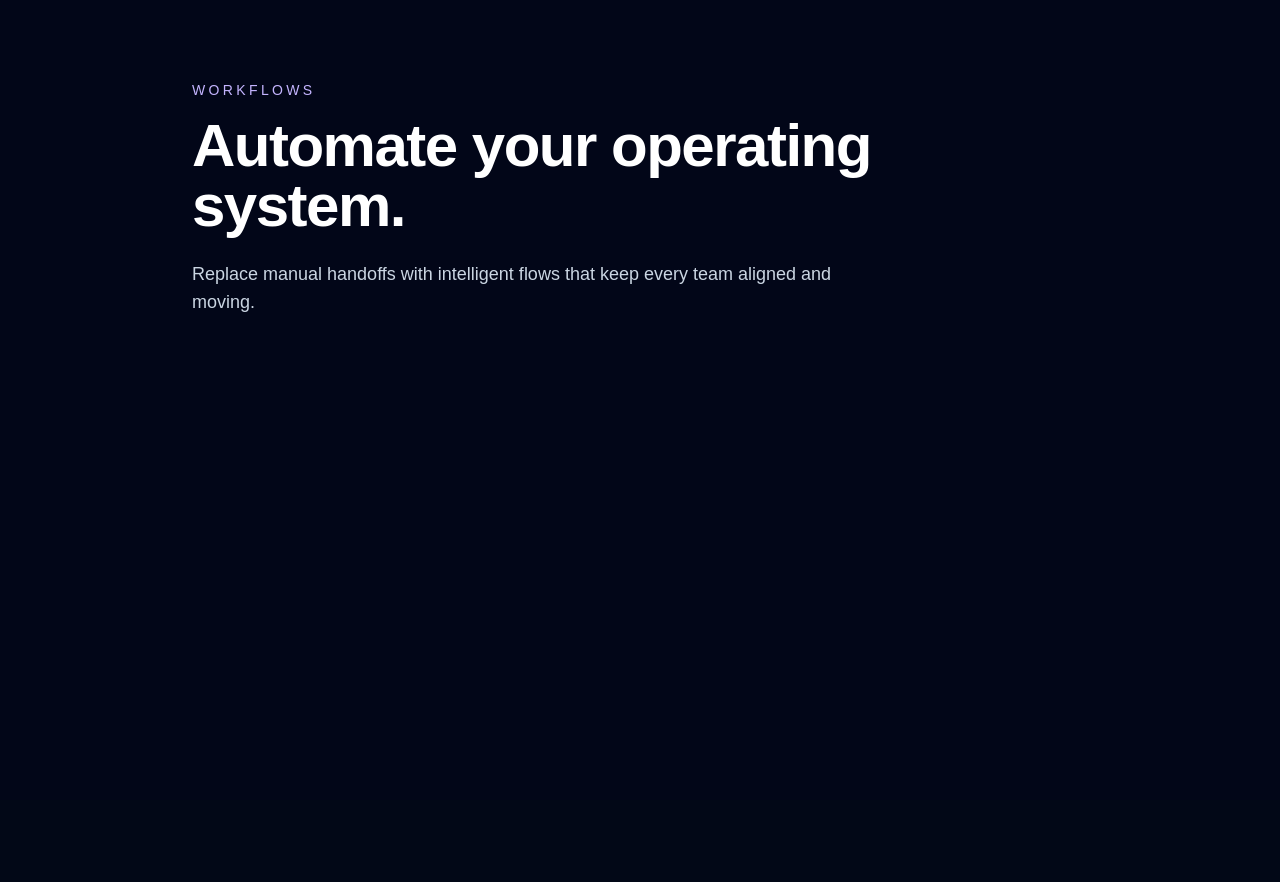
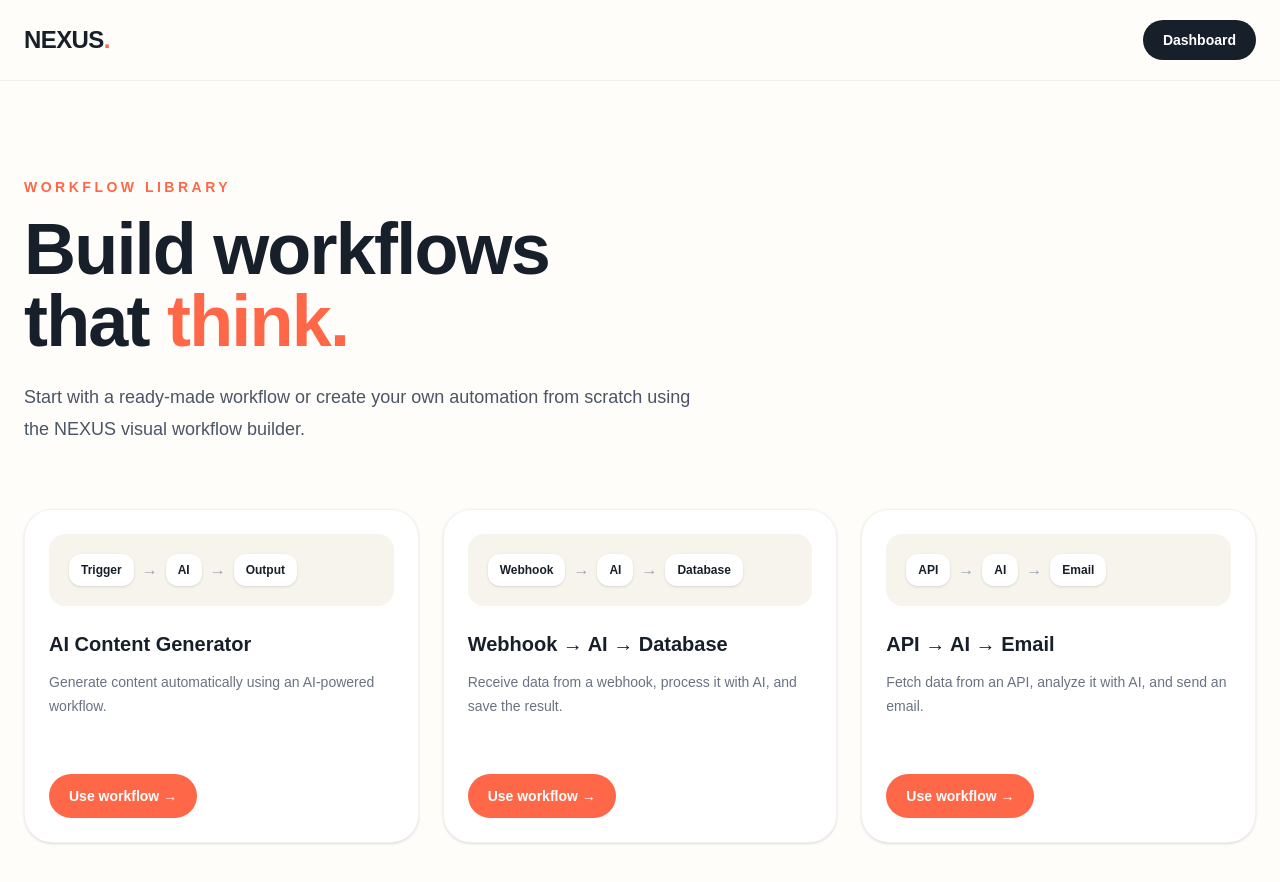
Before and after one commit to navjot-ai-dev/nexus, a Next.js app: page /workflows in a window 1280 px wide. Shown: the top 882 px of the page. Before the commit the page ends 800 px from the top, so only its background shows below. Built offline with nearby package versions, Linux system fonts and the light colour scheme.

Commit message:
add workflow

```diff
--- a/src/app/workflows/page.tsx
+++ b/src/app/workflows/page.tsx
@@ -1,13 +1,104 @@
+import Link from "next/link";
+
+const workflows = [
+  {
+    title: "AI Content Generator",
+    description:
+      "Generate content automatically using an AI-powered workflow.",
+    nodes: ["Trigger", "AI", "Output"],
+  },
+  {
+    title: "Webhook → AI → Database",
+    description:
+      "Receive data from a webhook, process it with AI, and save the result.",
+    nodes: ["Webhook", "AI", "Database"],
+  },
+  {
+    title: "API → AI → Email",
+    description:
+      "Fetch data from an API, analyze it with AI, and send an email.",
+    nodes: ["API", "AI", "Email"],
+  },
+];
+
 export default function WorkflowsPage() {
   return (
-    <main className="min-h-screen bg-slate-950 px-6 py-20 text-white">
-      <div className="mx-auto max-w-4xl">
-        <p className="mb-4 text-sm uppercase tracking-[0.24em] text-violet-300">Workflows</p>
-        <h1 className="text-4xl font-bold tracking-tight sm:text-6xl">Automate your operating system.</h1>
-        <p className="mt-6 max-w-2xl text-lg text-slate-300">
-          Replace manual handoffs with intelligent flows that keep every team aligned and moving.
-        </p>
-      </div>
+    <main className="min-h-screen bg-[#fffdf9] text-[#17202a]">
+      {/* Header */}
+      <header className="border-b border-black/5">
+        <div className="mx-auto flex max-w-7xl items-center justify-between px-6 py-5">
+          <Link href="/" className="text-2xl font-black tracking-tight">
+            NEXUS<span className="text-[#ff6749]">.</span>
+          </Link>
+
+          <Link
+            href="/dashboard"
+            className="rounded-full bg-[#17202a] px-5 py-2.5 text-sm font-semibold text-white transition hover:scale-105"
+          >
+            Dashboard
+          </Link>
+        </div>
+      </header>
+
+      {/* Hero */}
+      <section className="mx-auto max-w-7xl px-6 pb-16 pt-24">
+        <div className="max-w-3xl">
+          <p className="mb-4 text-sm font-bold uppercase tracking-[0.25em] text-[#ff6749]">
+            Workflow Library
+          </p>
+
+          <h1 className="text-5xl font-black tracking-tight md:text-7xl">
+            Build workflows
+            <br />
+            that <span className="text-[#ff6749]">think.</span>
+          </h1>
+
+          <p className="mt-6 max-w-2xl text-lg leading-8 text-gray-600">
+            Start with a ready-made workflow or create your own automation
+            from scratch using the NEXUS visual workflow builder.
+          </p>
+        </div>
+      </section>
+
+      {/* Workflow Cards */}
+      <section className="mx-auto grid max-w-7xl gap-6 px-6 pb-24 md:grid-cols-3">
+        {workflows.map((workflow) => (
+          <div
+            key={workflow.title}
+            className="group rounded-[28px] border border-black/5 bg-white p-6 shadow-sm transition duration-300 hover:-translate-y-2 hover:shadow-xl"
+          >
+            {/* Fake workflow preview */}
+            <div className="mb-6 rounded-2xl bg-[#f7f4ee] p-5">
+              <div className="flex flex-wrap items-center gap-2">
+                {workflow.nodes.map((node, index) => (
+                  <div key={node} className="flex items-center gap-2">
+                    <div className="rounded-xl bg-white px-3 py-2 text-xs font-bold shadow-sm">
+                      {node}
+                    </div>
+
+                    {index < workflow.nodes.length - 1 && (
+                      <span className="text-gray-400">→</span>
+                    )}
+                  </div>
+                ))}
+              </div>
+            </div>
+
+            <h2 className="text-xl font-bold">{workflow.title}</h2>
+
+            <p className="mt-3 min-h-20 text-sm leading-6 text-gray-500">
+              {workflow.description}
+            </p>
+
+            <Link
+              href="/dashboard"
+              className="mt-6 inline-flex rounded-full bg-[#ff6749] px-5 py-3 text-sm font-bold text-white transition hover:scale-105"
+            >
+              Use workflow →
+            </Link>
+          </div>
+        ))}
+      </section>
     </main>
   );
 }
```
